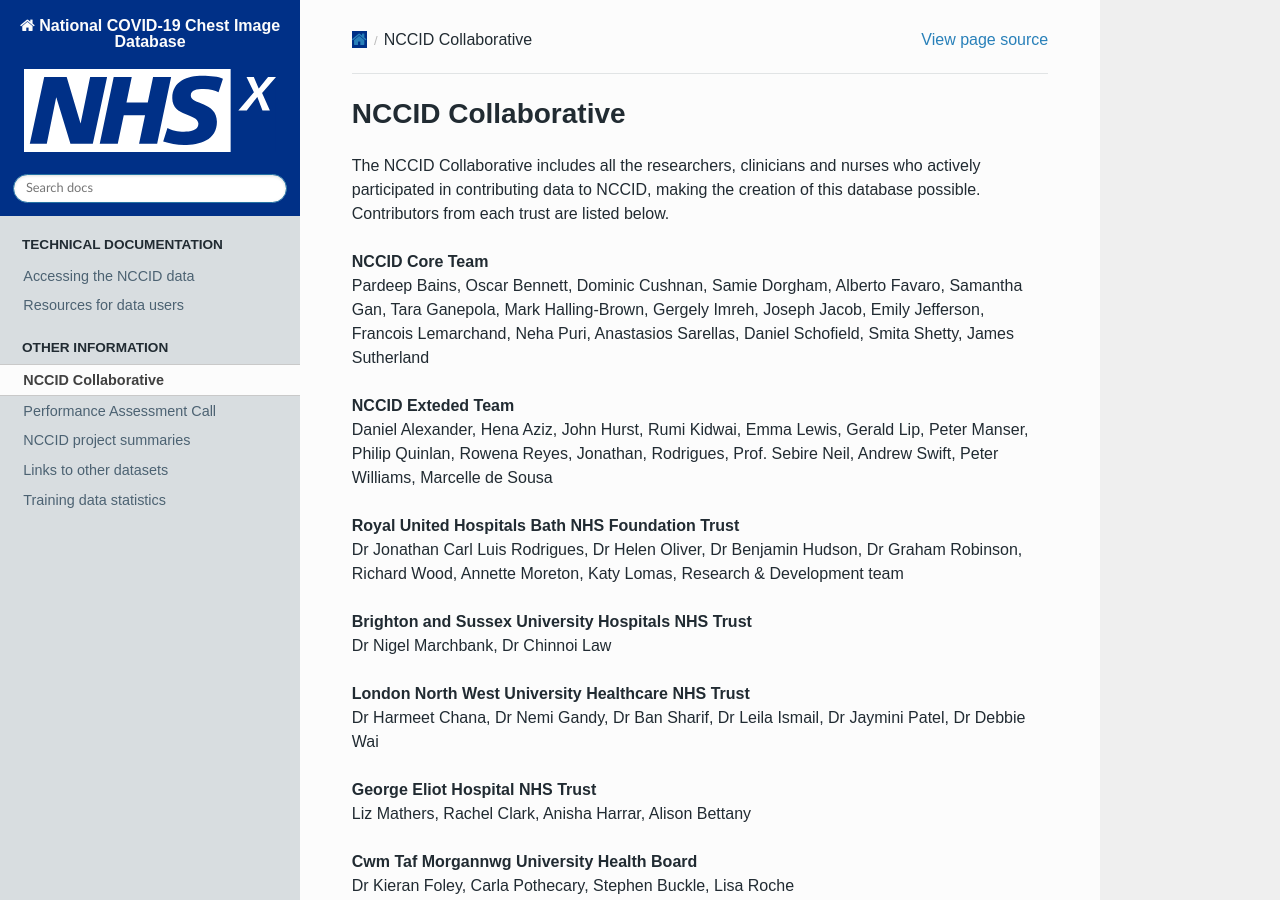
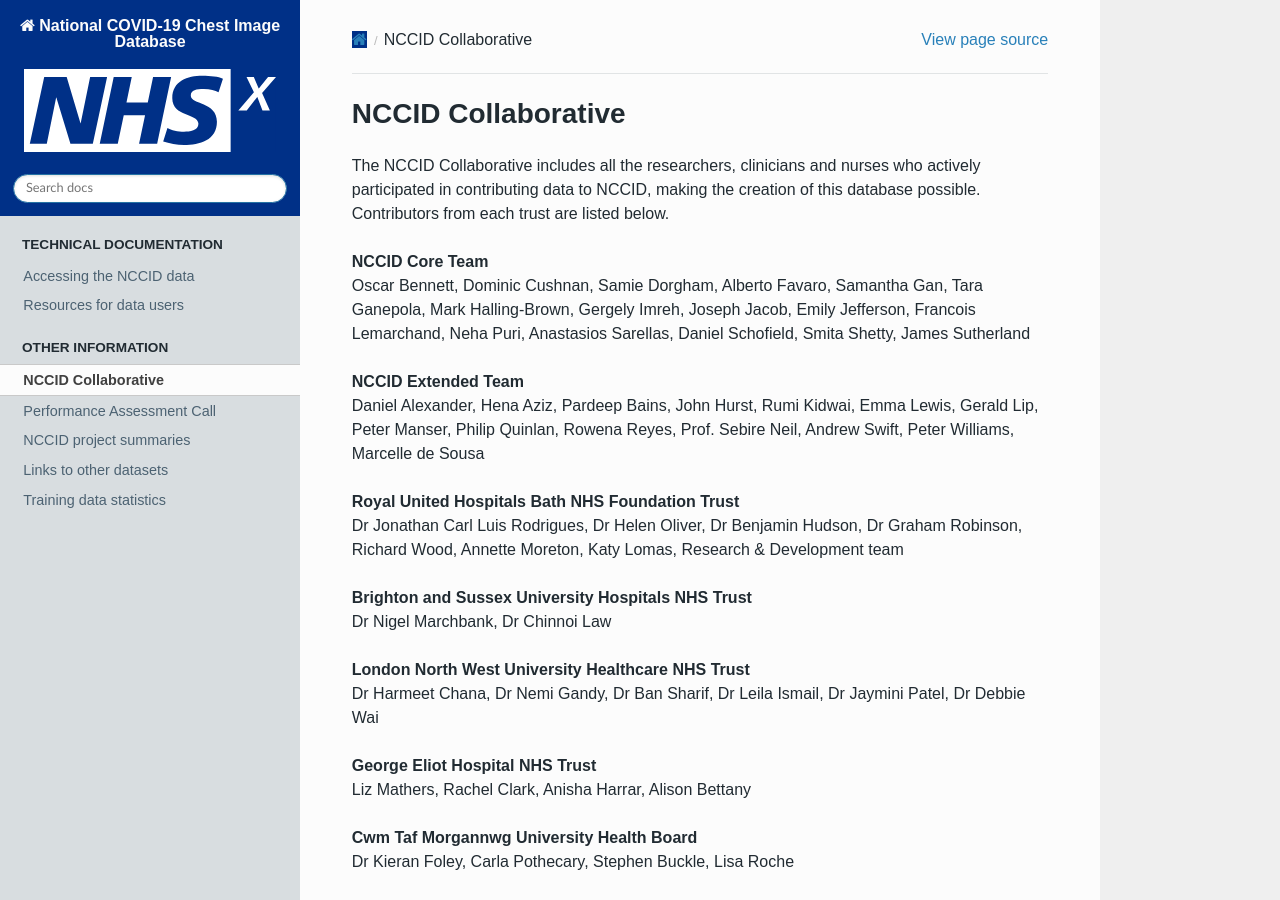
Before and after one commit to nhsx/covid-chest-imaging-database, a Sphinx documentation site: the page built from docs/source/NCCID_Collaborative.rst, in a window 1280 px wide and 900 px high. Built offline with Sphinx 7.4.7 and the Read the Docs theme 2.0.0, drawn with Linux system fonts in a browser that asks for light colours; some of the changed text lies outside the part shown.

```diff
--- a/docs/source/NCCID_Collaborative.rst
+++ b/docs/source/NCCID_Collaborative.rst
@@ -6,10 +6,10 @@ NCCID Collaborative
 The NCCID Collaborative includes all the researchers, clinicians and nurses who actively participated in contributing data to NCCID, making the creation of this database possible. Contributors from each trust are listed below.
 
 | **NCCID Core Team**
-| Pardeep Bains, Oscar Bennett, Dominic Cushnan, Samie Dorgham, Alberto Favaro, Samantha Gan, Tara Ganepola, Mark Halling-Brown, Gergely Imreh, Joseph Jacob, Emily Jefferson, Francois Lemarchand, Neha Puri, Anastasios Sarellas, Daniel Schofield, Smita Shetty, James Sutherland
+| Oscar Bennett, Dominic Cushnan, Samie Dorgham, Alberto Favaro, Samantha Gan, Tara Ganepola, Mark Halling-Brown, Gergely Imreh, Joseph Jacob, Emily Jefferson, Francois Lemarchand, Neha Puri, Anastasios Sarellas, Daniel Schofield, Smita Shetty, James Sutherland
 
-| **NCCID Exteded Team**
-| Daniel Alexander, Hena Aziz, John Hurst, Rumi Kidwai, Emma Lewis, Gerald Lip, Peter Manser, Philip Quinlan, Rowena Reyes, Jonathan, Rodrigues, Prof. Sebire Neil, Andrew Swift, Peter Williams, Marcelle de Sousa
+| **NCCID Extended Team**
+| Daniel Alexander, Hena Aziz, Pardeep Bains, John Hurst, Rumi Kidwai, Emma Lewis, Gerald Lip, Peter Manser, Philip Quinlan, Rowena Reyes, Prof. Sebire Neil, Andrew Swift, Peter Williams, Marcelle de Sousa
 
 | **Royal United Hospitals Bath NHS Foundation Trust**
 | Dr Jonathan Carl Luis Rodrigues, Dr Helen Oliver, Dr Benjamin Hudson, Dr Graham Robinson, Richard Wood, Annette Moreton, Katy Lomas, Research & Development team
```
Also changed, not shown: other parts of docs/source/NCCID_Collaborative.rst (+3 -0 lines).
